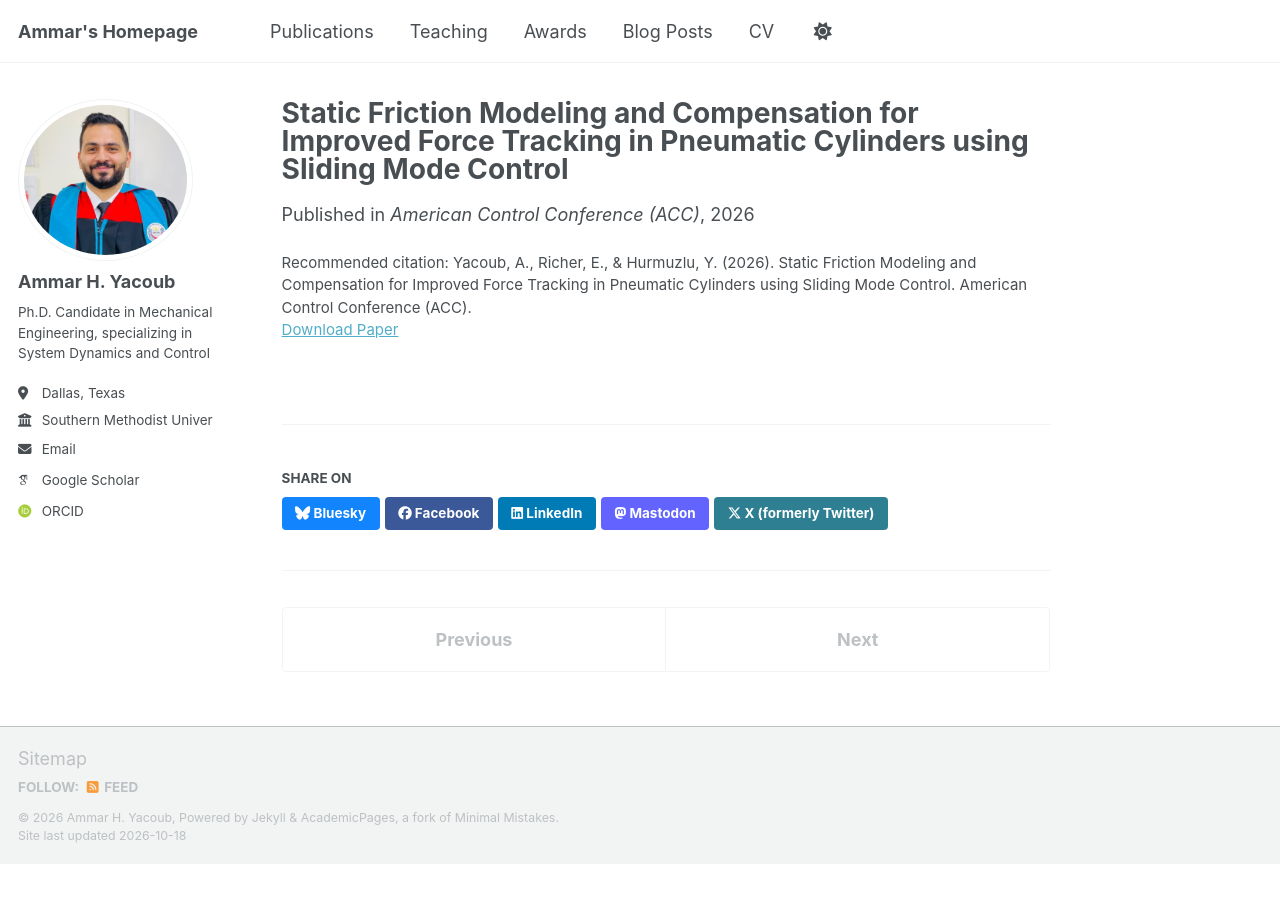
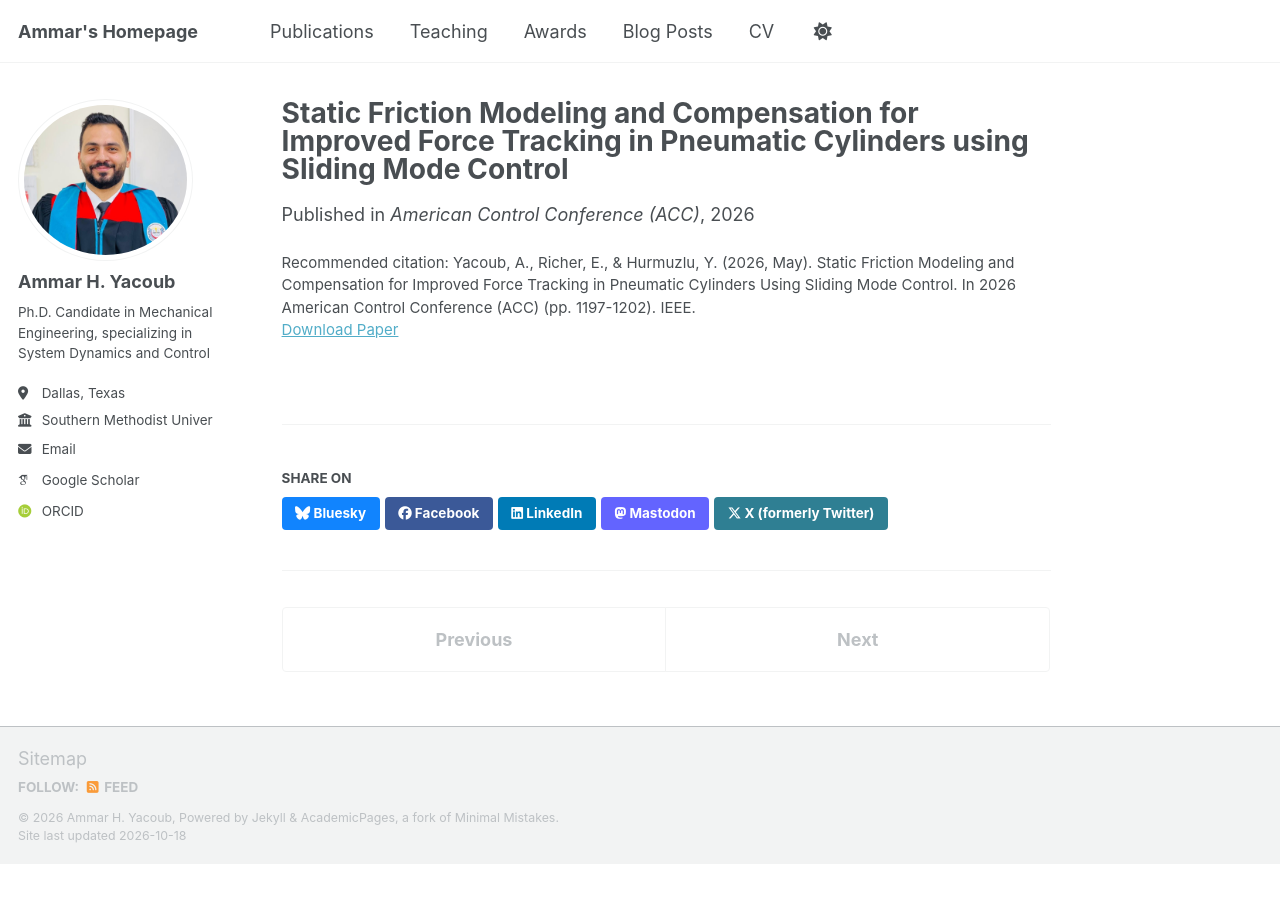
Before and after one commit to AmmarYacoub/AmmarYacoub.github.io, a Jekyll site: the page built from _publications/ACC.md, in a window 1280 px wide. Built offline with Jekyll 4.4.1, drawn with Linux system fonts in a browser that asks for light colours; some web fonts are replaced; a script bundle is joined from its source files by our own code; library files that are not in the unit come from our copies.

Commit message:
Update citation format for ACC publication

```diff
--- a/_publications/ACC.md
+++ b/_publications/ACC.md
@@ -7,6 +7,5 @@ excerpt: Static friction, also known as stiction, is a primary source of trackin
 date: 2026-05-26
 venue: 'American Control Conference (ACC)'
 paperurl: 'https://academicpages.github.io/files/paper3.pdf'
-citation: 'Yacoub, A., Richer, E., & Hurmuzlu, Y. (2026). Static Friction Modeling and Compensation for Improved Force Tracking in
-Pneumatic Cylinders using Sliding Mode Control. American Control Conference (ACC).'
+citation: 'Yacoub, A., Richer, E., & Hurmuzlu, Y. (2026, May). Static Friction Modeling and Compensation for Improved Force Tracking in Pneumatic Cylinders Using Sliding Mode Control. In 2026 American Control Conference (ACC) (pp. 1197-1202). IEEE.'
 ---
```
